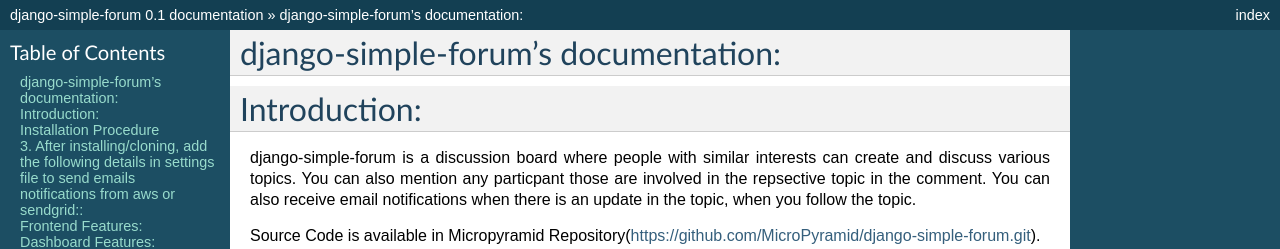
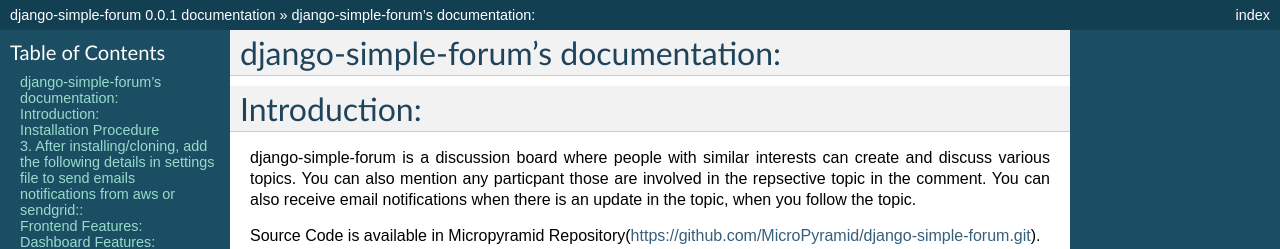
Before and after one commit to MicroPyramid/django-simple-forum, a Sphinx documentation site: the page built from docs/source/index.rst, in a window 1280 px wide and 900 px high. Shown: the top 249 px of the window. Built offline with Sphinx 7.4.7, drawn with Linux system fonts in a browser that asks for light colours; some of the changed text lies outside the part shown.

Commit message:
updated version in docs

```diff
--- a/docs/source/conf.py
+++ b/docs/source/conf.py
@@ -51,9 +51,9 @@
 # built documents.
 #
 # The short X.Y version.
-version = '0.1'
+version = '0.0.1'
 # The full version, including alpha/beta/rc tags.
-release = '0.1'
+release = '0.0.1'
 
 # The language for content autogenerated by Sphinx. Refer to documentation
 # for a list of supported languages.
```
